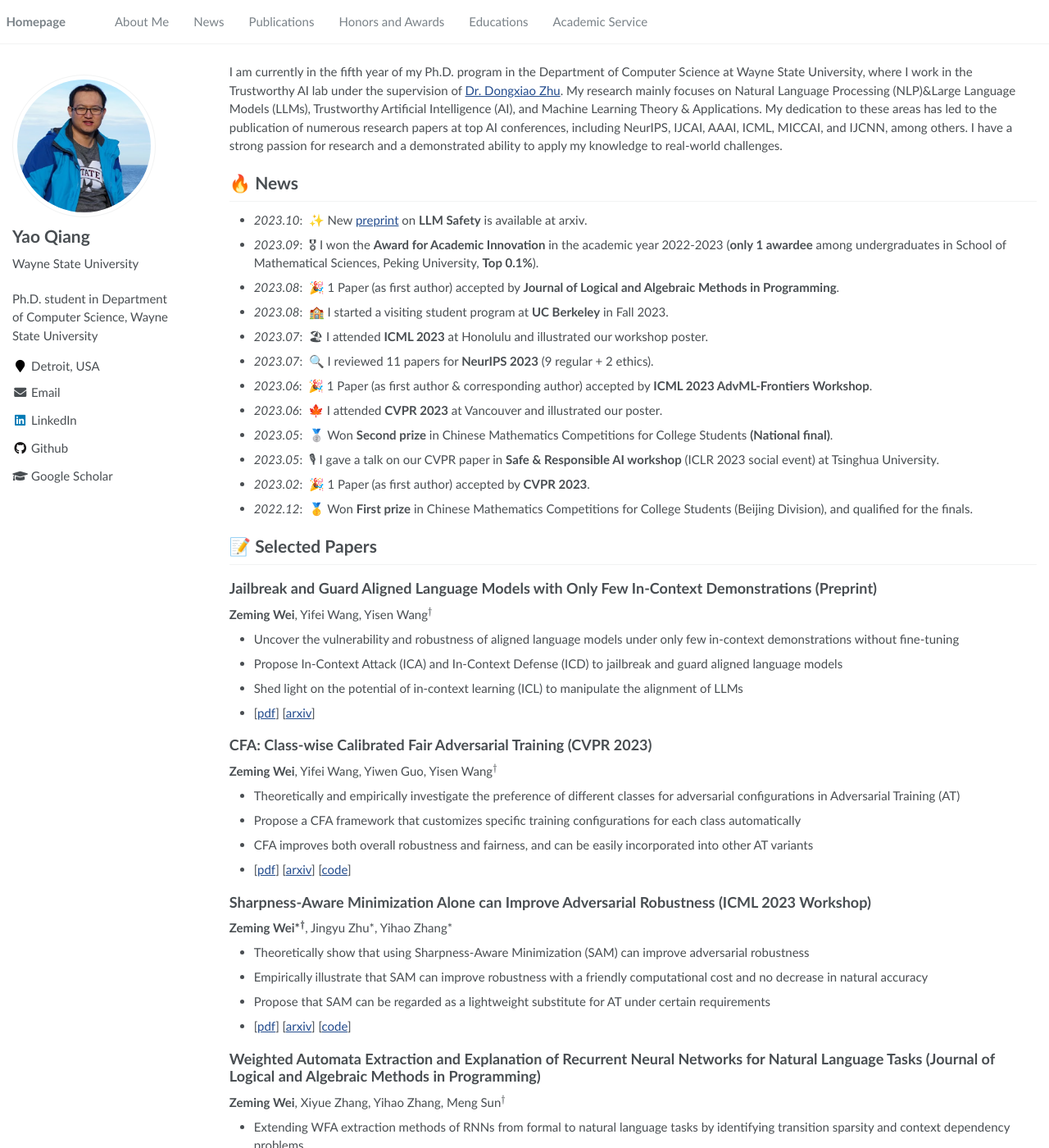
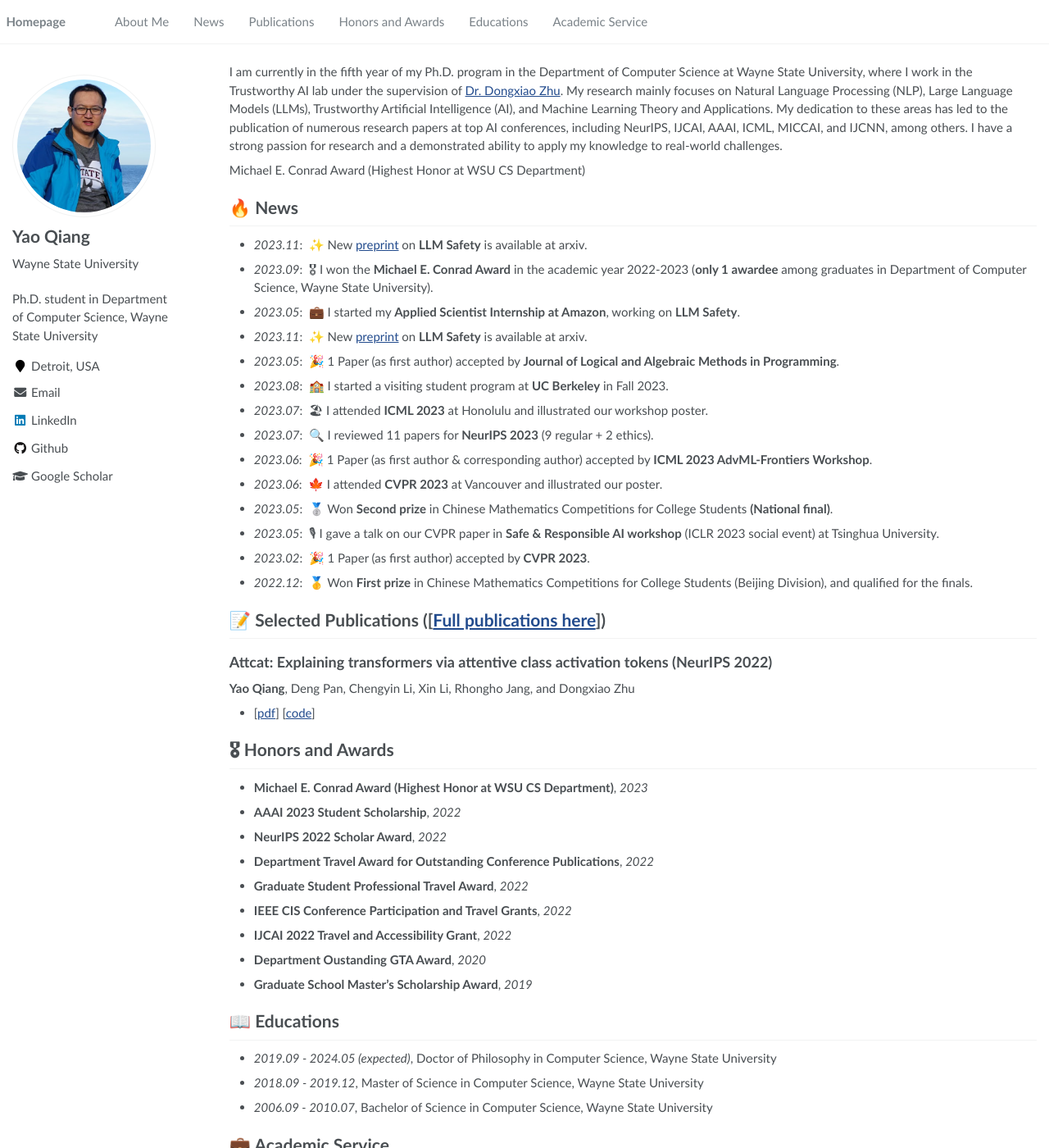
Before and after one commit to qiangyao1988/qiangyao1988.github.io, a Jekyll site: the page built from _pages/about.md, in a window 1280 px wide and 1400 px high. Shown: the whole window at 82% size. Built offline with Jekyll 4.4.1, drawn with Linux system fonts in a browser that asks for light colours; formulas are drawn with MathJax 3; some of the changed text lies outside the part shown.

Commit message:
update
update

```diff
--- a/_pages/about.md
+++ b/_pages/about.md
@@ -19,14 +19,21 @@ redirect_from:
 
 I am currently in the fifth year of my Ph.D. program in the Department of Computer Science at Wayne State University,
 where I work in the Trustworthy AI lab under the supervision of <a href="https://dongxiaozhu.github.io/" target="_blank"> Dr. Dongxiao Zhu</a>.
-My research mainly focuses on Natural Language Processing (NLP)&Large Language Models (LLMs), Trustworthy Artificial Intelligence (AI), and Machine Learning Theory & Applications.
+My research mainly focuses on Natural Language Processing (NLP), Large Language Models (LLMs), Trustworthy Artificial Intelligence (AI), and Machine Learning Theory and Applications.
 My dedication to these areas has led to the publication of numerous research papers at top AI conferences, including NeurIPS, IJCAI, AAAI, ICML, MICCAI, and IJCNN, among others.
 I have a strong passion for research and a demonstrated ability to apply my knowledge to real-world challenges.
 
+Michael E. Conrad Award (Highest Honor at WSU CS Department)
+
+
 # 🔥 News
-- *2023.10*: &nbsp;✨ New [preprint](https://arxiv.org/abs/2310.06387) on **LLM Safety** is available at arxiv.
-- *2023.09*: &nbsp;🎖 I won the **Award for Academic Innovation** in the academic year 2022-2023 (**only 1 awardee** among undergraduates in School of Mathematical Sciences, Peking University, **Top 0.1%**).
-- *2023.08*: &nbsp;🎉 1 Paper (as first author) accepted by **Journal of Logical and Algebraic Methods in Programming**.
+- *2023.11*: &nbsp;✨ New [preprint](https://arxiv.org/pdf/2311.09948.pdf) on **LLM Safety** is available at arxiv.
+- *2023.09*: &nbsp;🎖 I won the **Michael E. Conrad Award** in the academic year 2022-2023 (**only 1 awardee** among graduates in Department of Computer Science, Wayne State University).
+- *2023.05*: &nbsp;💼 I started my **Applied Scientist Internship at Amazon**, working on **LLM Safety**.
+- *2023.11*: &nbsp;✨ New [preprint](https://arxiv.org/pdf/2311.09948.pdf) on **LLM Safety** is available at arxiv.
+
+
+- *2023.05*: &nbsp;🎉 1 Paper (as first author) accepted by **Journal of Logical and Algebraic Methods in Programming**.
 - *2023.08*: &nbsp;🏫 I started a visiting student program at **UC Berkeley** in Fall 2023.
 - *2023.07*: &nbsp;🏖 I attended **ICML 2023** at Honolulu and illustrated our workshop poster.
 - *2023.07*: &nbsp;🔍 I reviewed 11 papers for **NeurIPS 2023** (9 regular + 2 ethics).
@@ -37,35 +44,17 @@ I have a strong passion for research and a demonstrated ability to apply my know
 - *2023.02*: &nbsp;🎉 1 Paper (as first author) accepted by **CVPR 2023**.
 - *2022.12*: &nbsp;🥇 Won **First prize** in Chinese Mathematics Competitions for College Students (Beijing Division), and qualified for the finals.
 
-# 📝 Selected Papers
+# 📝 Selected Publications ([[Full publications here](https://scholar.google.com/citations?user=8ADcg38AAAAJ&hl=en)])
 
-## Jailbreak and Guard Aligned Language Models with Only Few In-Context Demonstrations (Preprint)
-**Zeming Wei**, Yifei Wang, Yisen Wang${}^\dagger$
-- Uncover the vulnerability and robustness of aligned language models under only few in-context demonstrations without fine-tuning
-- Propose In-Context Attack (ICA) and In-Context Defense (ICD) to jailbreak and guard aligned language models
-- Shed light on the potential of in-context learning (ICL) to manipulate the alignment of LLMs
-- [[pdf](https://arxiv.org/pdf/2310.06387)] [[arxiv](https://arxiv.org/abs/2310.06387)]
+## Attcat: Explaining transformers via attentive class activation tokens (NeurIPS 2022)
+**Yao Qiang**, Deng Pan, Chengyin Li, Xin Li, Rhongho Jang, and Dongxiao Zhu
+- [[pdf](https://proceedings.neurips.cc/paper_files/paper/2022/file/20e45668fefa793bd9f2edf19be12c4b-Paper-Conference.pdf)] [[code]()]
 
-## CFA: Class-wise Calibrated Fair Adversarial Training (CVPR 2023)
-**Zeming Wei**, Yifei Wang, Yiwen Guo, Yisen Wang${}^\dagger$
-- Theoretically and empirically investigate the preference of different classes for adversarial configurations in Adversarial Training (AT)
-- Propose a CFA framework that customizes specific training configurations for each class automatically
-- CFA improves both overall robustness and fairness, and can be easily incorporated into other AT variants
-- [[pdf](https://openaccess.thecvf.com/content/CVPR2023/papers/Wei_CFA_Class-Wise_Calibrated_Fair_Adversarial_Training_CVPR_2023_paper.pdf)] [[arxiv](https://arxiv.org/abs/2303.14460)] [[code](https://github.com/PKU-ML/CFA)]
 
-## Sharpness-Aware Minimization Alone can Improve Adversarial Robustness (ICML 2023 Workshop)
-**Zeming Wei\*${}^{\boldsymbol\dagger}$**, Jingyu Zhu\*, Yihao Zhang\*
-- Theoretically show that using Sharpness-Aware Minimization (SAM) can improve adversarial robustness
-- Empirically illustrate that SAM can improve robustness with a friendly computational cost and no decrease in natural accuracy
-- Propose that SAM can be regarded as a lightweight substitute for AT under certain requirements
-- [[pdf](https://arxiv.org/pdf/2305.05392)] [[arxiv](https://arxiv.org/abs/2305.05392)] [[code](https://github.com/weizeming/SAM_AT)]
 
-## Weighted Automata Extraction and Explanation of Recurrent Neural Networks for Natural Language Tasks (Journal of Logical and Algebraic Methods in Programming)
-**Zeming Wei**, Xiyue Zhang, Yihao Zhang, Meng Sun${}^\dagger$
-- Extending WFA extraction methods of RNNs from formal to natural language tasks by identifying transition sparsity and context dependency problems
-- Propose an RNN interpretation framework with a transition-based word embedding of the extracted automata
-- Further propose two applications (pretraining and adversarial attack) on RNNs with the embedding
-- [[pdf](https://arxiv.org/pdf/2306.14040)] [[arxiv](https://arxiv.org/abs/2306.14040)] [[code](https://github.com/weizeming/Extract_WFA_from_RNN_for_NL)]
+
+
+
 
 # 🎖 Honors and Awards
 - **Michael E. Conrad Award (Highest Honor at WSU CS Department)**, *2023*
```
